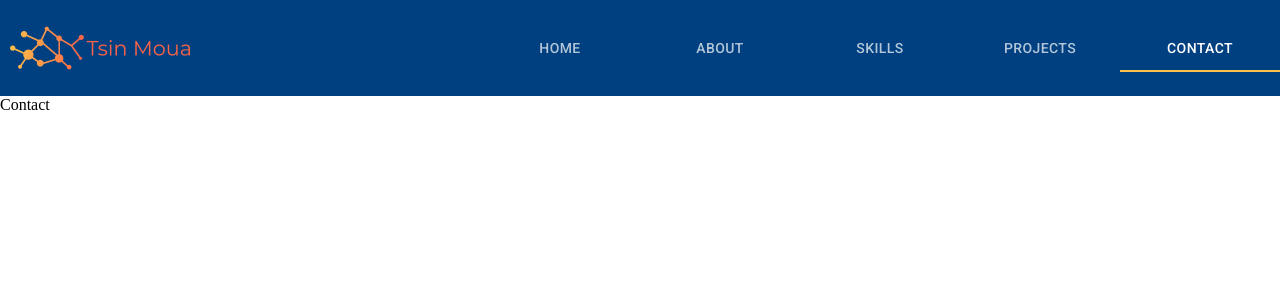
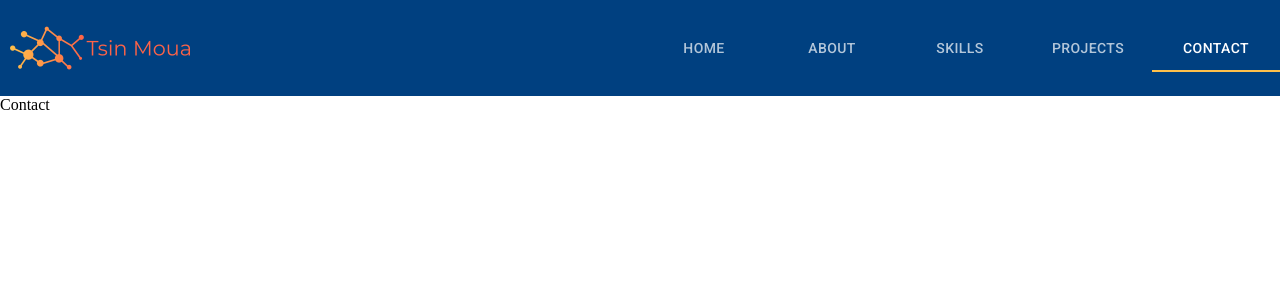
Before and after one commit to tsinmoua/Portfolio, a React (Create React App) app: page /contact in a window 1280 px wide. Shown: the top 300 px of the page. Built offline with nearby package versions, Linux system fonts and the light colour scheme.

Commit message:
added min width to tabs

```diff
--- a/src/components/Navbar.js
+++ b/src/components/Navbar.js
@@ -77,6 +77,9 @@
   },
   appbar: {
     zIndex: theme.zIndex.modal + 1
+  },
+  tab: {
+    minWidth: '8rem'
   }
 
 }));
@@ -167,11 +170,11 @@
 
   const tabs = (
     <Tabs value={value} onChange={handleChange} className={classes.tabContainer}>
-      <Tab label="Home" value='1' component={Link} to='/' disableRipple />
-      <Tab label="About" value='2' component={Link} to='/about' disableRipple />
-      <Tab label="Skills" value='3' component={Link} to='/skills' disableRipple />
-      <Tab label="Projects" value='4' component={Link} to='/projects' disableRipple />
-      <Tab label="Contact" value='5' component={Link} to='/contact' disableRipple />
+      <Tab label="Home" value='1' component={Link} to='/' disableRipple classes={{ root: classes.tab }} />
+      <Tab label="About" value='2' component={Link} to='/about' disableRipple classes={{ root: classes.tab }} />
+      <Tab label="Skills" value='3' component={Link} to='/skills' disableRipple classes={{ root: classes.tab }} />
+      <Tab label="Projects" value='4' component={Link} to='/projects' disableRipple classes={{ root: classes.tab }} />
+      <Tab label="Contact" value='5' component={Link} to='/contact' disableRipple classes={{ root: classes.tab }} />
     </Tabs>
   )
 
```
Also changed, not shown: 1 other file (tests, documents, lock files or other folders).
